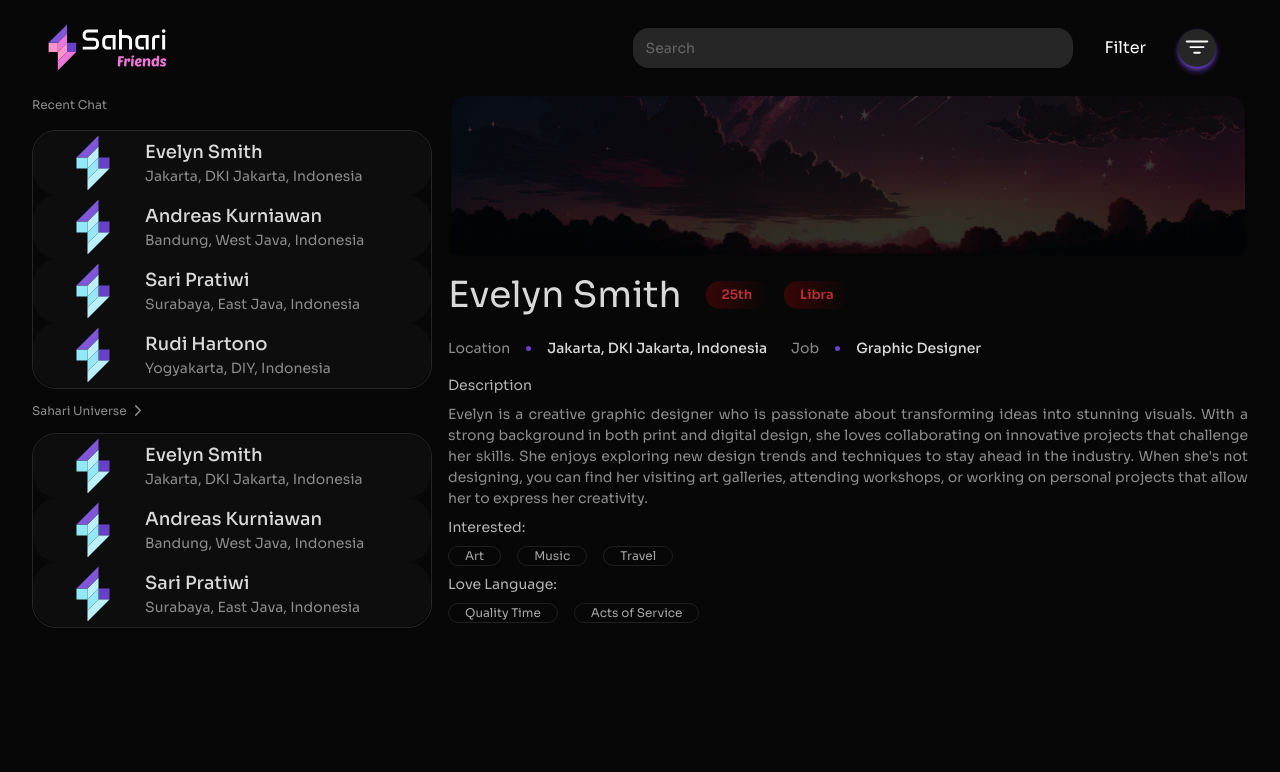
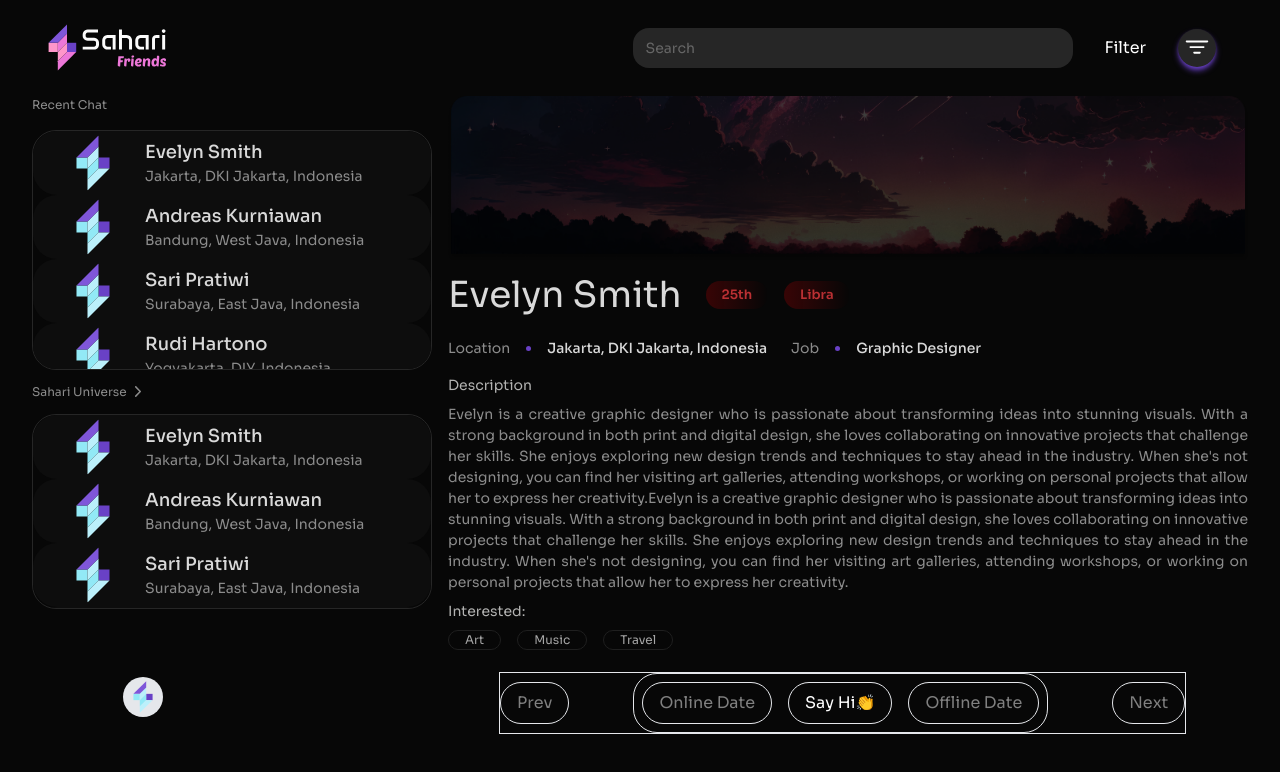
Before and after one commit to PamanAleph/app-sahari, a Next.js app: page /friends in a window 1280 px wide. Shown: the top 772 px of the page. Built offline with nearby package versions, Linux system fonts and the light colour scheme.

Commit message:
"Updated friends page with new components and layout changes, added id property to User model, and modified user data"

```diff
--- a/src/app/friends/page.tsx
+++ b/src/app/friends/page.tsx
@@ -1,4 +1,4 @@
-"use client"
+"use client";
 import Account from "@/components/friends/Account";
 import React, { useState } from "react";
 import { userData } from "@/lib/data";
@@ -6,20 +6,30 @@ import Image from "next/image";
 import SahariUniverse from "@/assets/icon/sahari_universe.svg";
 import Description from "@/components/friends/Description";
 import User from "@/models/user";
+import { FloatingNavbar } from "@/components/friends/FloatingNavbar";
+import ButtonBar from "@/components/friends/ButtonBar";
 
 export default function Page() {
   const [selectedUser, setSelectedUser] = useState(userData[0]);
 
-  const handleAccountClick = (user :User) => {
+  const handleAccountClick = (user: User) => {
     setSelectedUser(user);
   };
 
+  // Create the floating data for the selected user
+  const floatingData = {
+    title: selectedUser.name,
+    icon: <Image src={selectedUser.image} alt={selectedUser.name} />,
+    href: `/friends/chat/${selectedUser.id}`,
+  };
+
   return (
-    <section className="flex gap-4 container">
+    <section className="container">
       {/* list akun  */}
+      <div className="flex gap-4 ">
         <div className="w-1/3 flex flex-col gap-4">
           <h4 className="text-[#8C8C8C] text-[12px]">Recent Chat</h4>
-        <div className="max-h-[calc(3*5.4rem)] overflow-y-auto overflow-x-hidden rounded-3xl border border-[#262626]">
+          <div className="max-h-[30vh] overflow-y-auto overflow-x-hidden rounded-3xl border border-[#262626]">
             {userData.map((item, index) => (
               <div key={index} onClick={() => handleAccountClick(item)}>
                 <Account user={item} />
@@ -47,9 +57,22 @@ export default function Page() {
             ))}
           </div>
         </div>
-      {/* deskrispsi */}
+
         <div className="w-2/3">
           <Description user={selectedUser} />
+        </div>
+      </div>
+
+      <div className="flex pt-[2vh] items-center">
+        <div className="w-1/3">
+          <FloatingNavbar items={[floatingData]} desktopClassName="w-[20vw]" />
+        </div>
+        <div className="w-2/3 flex items-center justify-center">
+          {/* Centering ButtonBar */}
+          <div className="flex justify-center items-center w-full">
+            <ButtonBar />
+          </div>
+        </div>
       </div>
     </section>
   );
--- /dev/null
+++ b/src/components/friends/ButtonBar.tsx
@@ -0,0 +1,18 @@
+import React from "react";
+
+export default function ButtonBar() {
+  return (
+    <section className="flex items-center space-x-[5vw] border text-[1rem] text-[#808080]">
+      <button className="border px-4 py-2 rounded-3xl">Prev</button>
+
+      <div className=" border space-x-4 rounded-3xl p-2">
+        <button className="border px-4 py-2 rounded-3xl">Online Date</button>
+        <button className="border px-4 py-2 rounded-3xl text-white">
+          Say Hi👏
+        </button>
+        <button className="border px-4 py-2 rounded-3xl">Offline Date</button>
+      </div>
+      <button className="border px-4 py-2 rounded-3xl">Next</button>
+    </section>
+  );
+}
--- a/src/components/friends/Description.tsx
+++ b/src/components/friends/Description.tsx
@@ -9,7 +9,7 @@ interface DescriptionProps {
 
 export default function Description({ user }:DescriptionProps) {
   return (
-    <section className="text-[#8C8C8C] flex flex-col space-y-2">
+    <section className="text-[#8C8C8C] flex flex-col space-y-2 max-h-[70vh] overflow-y-auto">
       {/* banner */}
       <Image src={user.banner} alt="Banner" width={1000} height={500} />
 
--- /dev/null
+++ b/src/components/friends/FloatingNavbar.tsx
@@ -0,0 +1,201 @@
+/**
+ * Note: Use position fixed according to your needs
+ * Desktop navbar is better positioned at the bottom
+ * Mobile navbar is better positioned at bottom right.
+ **/
+
+"use client"
+
+import { cn } from "@/lib/utils";
+import { IconLayoutNavbarCollapse } from "@tabler/icons-react";
+import {
+  AnimatePresence,
+  MotionValue,
+  motion,
+  useMotionValue,
+  useSpring,
+  useTransform,
+} from "framer-motion";
+import Link from "next/link";
+import { useRef, useState } from "react";
+
+export const FloatingNavbar = ({
+  items,
+  desktopClassName,
+  mobileClassName,
+}: {
+  items: { title: string; icon: React.ReactNode; href: string }[];
+  desktopClassName?: string;
+  mobileClassName?: string;
+}) => {
+  return (
+    <>
+      <FloatingDockDesktop items={items} className={desktopClassName} />
+      <FloatingDockMobile items={items} className={mobileClassName} />
+    </>
+  );
+};
+
+const FloatingDockMobile = ({
+  items,
+  className,
+}: {
+  items: { title: string; icon: React.ReactNode; href: string }[];
+  className?: string;
+}) => {
+  const [open, setOpen] = useState(false);
+  return (
+    <div className={cn("relative block md:hidden", className)}>
+      <AnimatePresence>
+        {open && (
+          <motion.div
+            layoutId="nav"
+            className="absolute bottom-full mb-2 inset-x-0 flex flex-col gap-2"
+          >
+            {items.map((item, idx) => (
+              <motion.div
+                key={item.title}
+                initial={{ opacity: 0, y: 10 }}
+                animate={{
+                  opacity: 1,
+                  y: 0,
+                }}
+                exit={{
+                  opacity: 0,
+                  y: 10,
+                  transition: {
+                    delay: idx * 0.05,
+                  },
+                }}
+                transition={{ delay: (items.length - 1 - idx) * 0.05 }}
+              >
+                <Link
+                  href={item.href}
+                  key={item.title}
+                  className="h-10 w-10 rounded-full bg-gray-50 dark:bg-neutral-900 flex items-center justify-center"
+                >
+                  <div className="h-4 w-4">{item.icon}</div>
+                </Link>
+              </motion.div>
+            ))}
+          </motion.div>
+        )}
+      </AnimatePresence>
+      <button
+        onClick={() => setOpen(!open)}
+        className="h-10 w-10 rounded-full bg-gray-50 dark:bg-neutral-800 flex items-center justify-center"
+      >
+        <IconLayoutNavbarCollapse className="h-5 w-5 text-neutral-500 dark:text-neutral-400" />
+      </button>
+    </div>
+  );
+};
+
+const FloatingDockDesktop = ({
+  items,
+  className,
+}: {
+  items: { title: string; icon: React.ReactNode; href: string }[];
+  className?: string;
+}) => {
+  const mouseX = useMotionValue(Infinity);
+  return (
+    <motion.div
+      onMouseMove={(e) => mouseX.set(e.pageX)}
+      onMouseLeave={() => mouseX.set(Infinity)}
+      className={cn(
+        "mx-auto hidden md:flex gap-4 items-end px-4 pb-3",
+        className
+      )}
+    >
+      {items.map((item) => (
+        <IconContainer mouseX={mouseX} key={item.title} {...item} />
+      ))}
+    </motion.div>
+  );
+};
+
+function IconContainer({
+  mouseX,
+  title,
+  icon,
+  href,
+}: {
+  mouseX: MotionValue;
+  title: string;
+  icon: React.ReactNode;
+  href: string;
+}) {
+  const ref = useRef<HTMLDivElement>(null);
+
+  const distance = useTransform(mouseX, (val) => {
+    const bounds = ref.current?.getBoundingClientRect() ?? { x: 0, width: 0 };
+
+    return val - bounds.x - bounds.width / 2;
+  });
+
+  const widthTransform = useTransform(distance, [-150, 0, 150], [40, 80, 40]);
+  const heightTransform = useTransform(distance, [-150, 0, 150], [40, 80, 40]);
+
+  const widthTransformIcon = useTransform(distance, [-150, 0, 150], [20, 40, 20]);
+  const heightTransformIcon = useTransform(
+    distance,
+    [-150, 0, 150],
+    [20, 40, 20]
+  );
+
+  const width = useSpring(widthTransform, {
+    mass: 0.1,
+    stiffness: 150,
+    damping: 12,
+  });
+  const height = useSpring(heightTransform, {
+    mass: 0.1,
+    stiffness: 150,
+    damping: 12,
+  });
+
+  const widthIcon = useSpring(widthTransformIcon, {
+    mass: 0.1,
+    stiffness: 150,
+    damping: 12,
+  });
+  const heightIcon = useSpring(heightTransformIcon, {
+    mass: 0.1,
+    stiffness: 150,
+    damping: 12,
+  });
+
+  const [hovered, setHovered] = useState(false);
+
+  return (
+    <Link href={href}>
+      <motion.div
+        ref={ref}
+        style={{ width, height }}
+        onMouseEnter={() => setHovered(true)}
+        onMouseLeave={() => setHovered(false)}
+        className="aspect-square rounded-full bg-gray-200 dark:bg-neutral-800 flex items-center justify-center relative"
+      >
+        <AnimatePresence>
+          {hovered && (
+            <motion.div
+              initial={{ opacity: 0, y: 10, x: "-50%" }}
+              animate={{ opacity: 1, y: 0, x: "-50%" }}
+              exit={{ opacity: 0, y: 2, x: "-50%" }}
+              className="px-2 py-0.5 whitespace-pre rounded-md bg-gray-100 border dark:bg-neutral-800 dark:border-neutral-900 dark:text-white border-gray-200 text-neutral-700 absolute left-1/2 -translate-x-1/2 -top-8 w-fit text-xs"
+            >
+              {title}
+            </motion.div>
+          )}
+        </AnimatePresence>
+        <motion.div
+          style={{ width: widthIcon, height: heightIcon }}
+          className="flex items-center justify-center"
+        >
+          {icon}
+        </motion.div>
+      </motion.div>
+    </Link>
+  );
+}
--- a/src/lib/data.ts
+++ b/src/lib/data.ts
@@ -25,6 +25,7 @@ export const projects = [
 
 export const userData = [
   {
+    id: 1,
     image: IconMemory,
     name: "Evelyn Smith",
     banner: Banner.src,
@@ -33,12 +34,13 @@ export const userData = [
     city: "Jakarta",
     province: "DKI Jakarta",
     nationality: "Indonesia",
-    description: "Evelyn is a creative graphic designer who is passionate about transforming ideas into stunning visuals. With a strong background in both print and digital design, she loves collaborating on innovative projects that challenge her skills. She enjoys exploring new design trends and techniques to stay ahead in the industry. When she's not designing, you can find her visiting art galleries, attending workshops, or working on personal projects that allow her to express her creativity.",
+    description: "Evelyn is a creative graphic designer who is passionate about transforming ideas into stunning visuals. With a strong background in both print and digital design, she loves collaborating on innovative projects that challenge her skills. She enjoys exploring new design trends and techniques to stay ahead in the industry. When she's not designing, you can find her visiting art galleries, attending workshops, or working on personal projects that allow her to express her creativity.Evelyn is a creative graphic designer who is passionate about transforming ideas into stunning visuals. With a strong background in both print and digital design, she loves collaborating on innovative projects that challenge her skills. She enjoys exploring new design trends and techniques to stay ahead in the industry. When she's not designing, you can find her visiting art galleries, attending workshops, or working on personal projects that allow her to express her creativity.",
     zodiak: "Libra",
     interested: ["Art", "Music", "Travel"],
     love_language: ["Quality Time", "Acts of Service"],
   },
   {
+    id: 2,
     image: IconMemory,
     name: "Andreas Kurniawan",
     banner: Banner.src,
@@ -53,6 +55,7 @@ export const userData = [
     love_language: ["Words of Affirmation", "Physical Touch"],
   },
   {
+    id: 3,
     image: IconMemory,
     name: "Sari Pratiwi",
     banner: Banner.src,
@@ -67,6 +70,7 @@ export const userData = [
     love_language: ["Acts of Service", "Receiving Gifts"],
   },
   {
+    id: 4,
     image: IconMemory,
     name: "Rudi Hartono",
     banner: Banner.src,
@@ -81,6 +85,7 @@ export const userData = [
     love_language: ["Quality Time", "Words of Affirmation"],
   },
   {
+    id: 5,
     image: IconMemory,
     name: "Lina Setiawati",
     banner: Banner.src,
@@ -95,6 +100,7 @@ export const userData = [
     love_language: ["Physical Touch", "Acts of Service"],
   },
   {
+    id: 6,
     image: IconMemory,
     name: "Budi Santoso",
     banner: Banner.src,
@@ -109,6 +115,7 @@ export const userData = [
     love_language: ["Receiving Gifts", "Quality Time"],
   },
   {
+    id: 7,
     image: IconMemory,
     name: "Nina Agustin",
     banner: Banner.src,
@@ -123,6 +130,7 @@ export const userData = [
     love_language: ["Acts of Service", "Words of Affirmation"],
   },
   {
+    id: 8,
     image: IconMemory,
     name: "Taufik Rahman",
     banner: Banner.src,
@@ -137,6 +145,7 @@ export const userData = [
     love_language: ["Quality Time", "Receiving Gifts"],
   },
   {
+    id: 9,
     image: IconMemory,
     name: "Dewi Lestari",
     banner: Banner.src,
@@ -151,6 +160,7 @@ export const userData = [
     love_language: ["Words of Affirmation", "Acts of Service"],
   },
   {
+    id: 10,
     image: IconMemory,
     name: "Rina Melati",
     banner: Banner.src,
--- a/src/models/user.tsx
+++ b/src/models/user.tsx
@@ -1,4 +1,5 @@
 interface User {
+    id: number;
     image: string;
     name: string;
     banner: string;
```
Also changed, not shown: src/app/friends/chat/[id]/page.tsx (added, +7 -0 lines), src/app/friends/chat/page.tsx (added, +7 -0 lines). Lines whose indentation alone changed are shown as unchanged.
